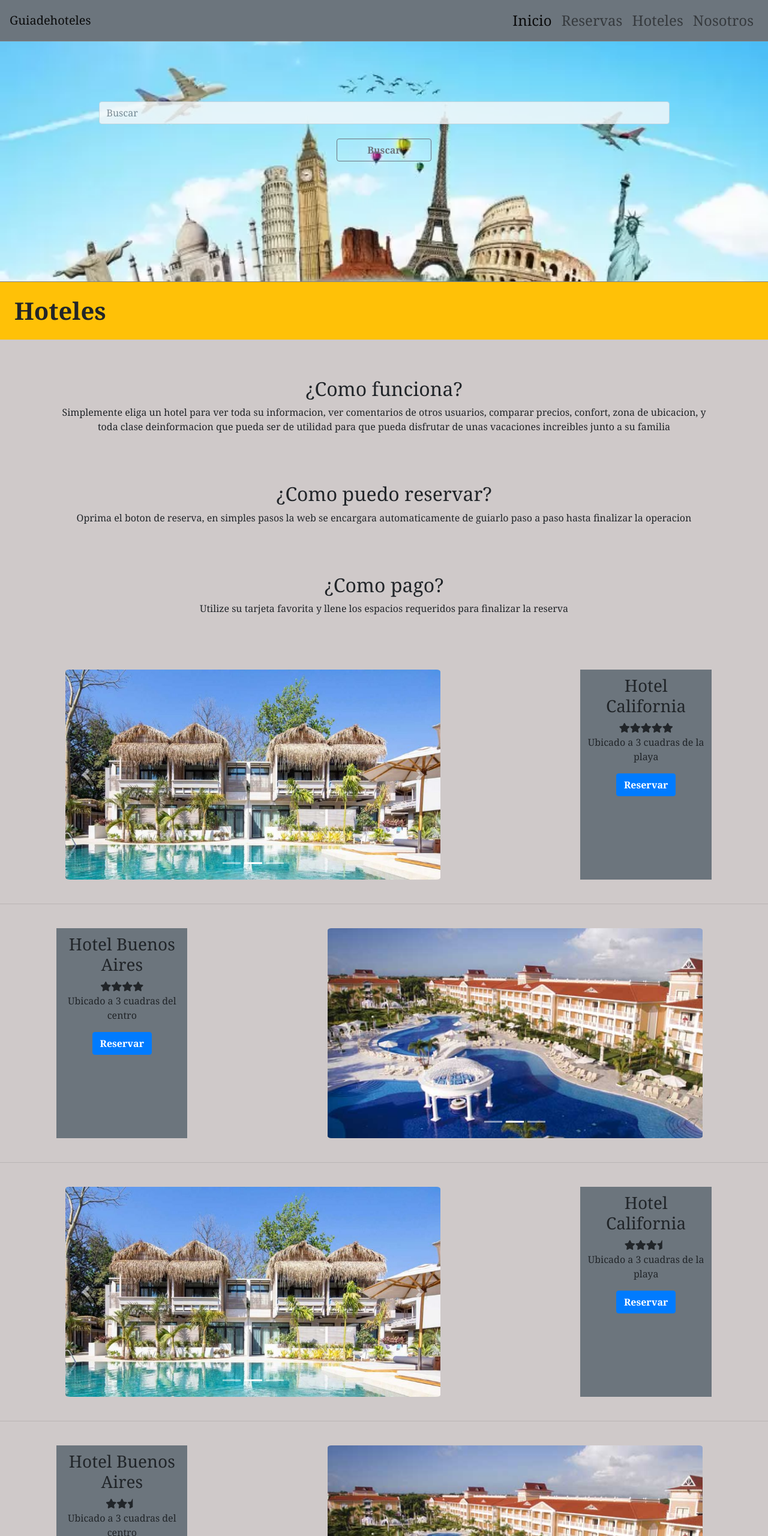
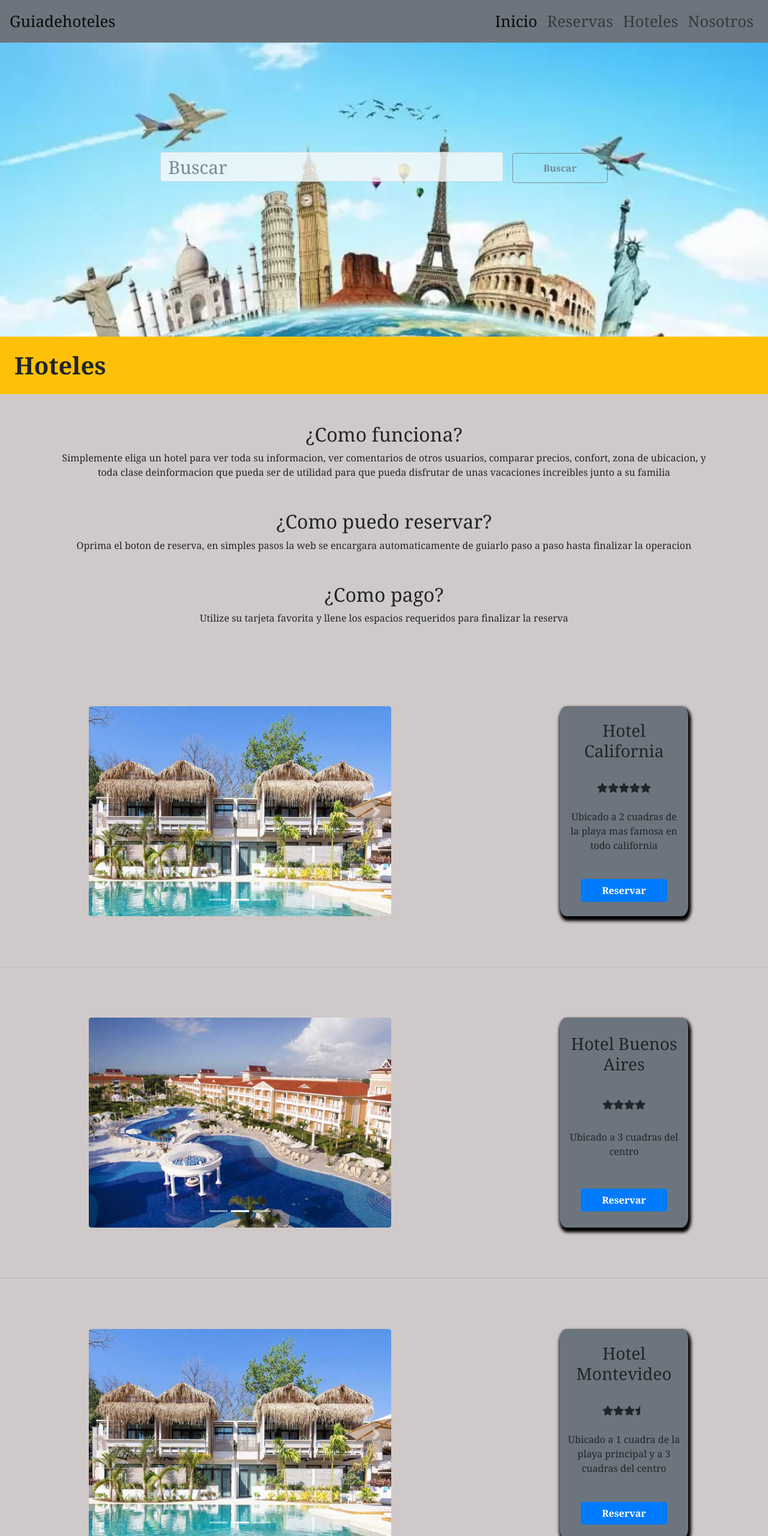
Before and after one commit to facubarneche/guiahoteles, a plain HTML site: page index.html in a window 1280 px wide. Shown: the top 2560 px of the page at 60% size. Drawn offline with nearby package versions, Linux system fonts and the light colour scheme; a script that the page names is missing.

Commit message:
Se termino el diseño responsive, algunos retoques en el diseño y se le agrego mediaquery para escritorio

```diff
--- a/index.html
+++ b/index.html
@@ -16,9 +16,9 @@
 </head>
 
 <body>
-
+    <!--NAVBAR-->
     <nav class="navbar sticky-top navbar-expand-lg navbar-light bg-secondary ">
-        <a class="navbar-brand" href="index.html">Guiadehoteles</a>
+        <a class="logo navbar-brand" href="index.html">Guiadehoteles</a>
         <button class="navbar-toggler" type="button" data-toggle="collapse" data-target="#navbarNavAltMarkup"
             aria-controls="navbarNavAltMarkup" aria-expanded="false" aria-label="Toggle navigation">
             <span class="navbar-toggler-icon"></span>
@@ -33,17 +33,17 @@
         </div>
     </nav>
 
-
-    <header class="row justify-content-center images br-g">
+    <!--BANNER-->
+    <header class="row justify-content-center images">
         <img src="images/viajes.png" alt="Guiadehoteles.com">
-        <form class="search col-11 col-md-9">
+        <form class="banner col-11 col-md-9">
             <input class="form-control bg-light" type="search" placeholder="Buscar" aria-label="Buscar"
                 id="searchInput">
-            <button class="btn btn-outline-secondary col-4 col-md-2 mt-4" type="search" id="searchBtn">Buscar</button>
+            <button class="btn btn-outline-secondary col-4 col-md-2 mt-4 boton-banner" type="search" id="searchBtn">Buscar</button>
         </form>
     </header>
 
-
+    <!--MAIN TITTLE-->
     <main>
         <h1 id="reservas" class="p-4 tittle bg-warning">Hoteles</h1>
     </main>
@@ -74,7 +74,7 @@
 
     <!-----------------------------------------HOTEL 1-------------------------------------------------->
     <div id="hoteles" class="row justify-content-around flex-wrap section2">
-        <div id="carouselExampleIndicators" class="carousel slide carrusel m-4 col-xl-6 col-md-6 col-sm-10 col-11"
+        <div id="carouselExampleIndicators" class="carousel slide carrusel m-4 col-lg-5 col-md-6 col-sm-10 col-11"
             data-ride="carousel">
             <ol class="carousel-indicators">
                 <li data-target="#carouselExampleIndicators" data-slide-to="0" class="active"></li>
@@ -101,25 +101,18 @@
                 <span class="sr-only">Next</span>
             </a>
         </div>
-        <div class="text-center cards m-4 bg-secondary col-xl-2 col-md-3 col-sm-4 col-6">
+        <div class="cards text-center d-flex flex-column justify-content-around m-4 bg-secondary col-xl-2 col-md-3 col-sm-4 col-6">
             <h3>Hotel California</h3>
-            <i class="fas fa-star"><i class="fas fa-star"></i><i class="fas fa-star"></i><i class="fas fa-star"></i><i
-                    class="fas fa-star"></i></i>
-            <p>Ubicado a 3 cuadras de la playa</p>
-            <button class="btn btn-primary">Reservar</button>
+            <i class="fas fa-star"><i class="fas fa-star"></i><i class="fas fa-star"></i><i class="fas fa-star"></i><i class="fas fa-star"></i></i>
+            <p>Ubicado a 2 cuadras de la playa mas famosa en todo california</p>
+            <button class="btn btn-primary centrar">Reservar</button>
         </div>
     </div>
     <hr>
     <!---------------------------------------HOTEL 2 ------------------------------------>
 
-    <div class="row justify-content-around section2">
-        <div class="text-center cards m-4 bg-secondary col-xl-2 col-md-3 col-sm-4 col-6">
-            <h3>Hotel Buenos Aires</h3>
-            <i class="fas fa-star"><i class="fas fa-star"><i class="fas fa-star"><i class="fas fa-star"></i></i></i></i>
-            <p>Ubicado a 3 cuadras del centro</p>
-            <button class="btn btn-primary">Reservar</button>
-        </div>
-        <div id="carouselExampleIndicators2" class="carousel slide carrusel m-4 col-xl-6 col-sm-10 col-11"
+    <div id="hoteles" class="row justify-content-around flex-wrap section2">
+        <div id="carouselExampleIndicators2" class="carousel slide carrusel m-4 col-lg-5 col-md-6 col-sm-10 col-11"
             data-ride="carousel">
             <ol class="carousel-indicators">
                 <li data-target="#carouselExampleIndicators2" data-slide-to="0" class="active"></li>
@@ -146,12 +139,18 @@
                 <span class="sr-only">Next</span>
             </a>
         </div>
+        <div class="cards text-center d-flex flex-column justify-content-around m-4 bg-secondary col-xl-2 col-md-3 col-sm-4 col-6">
+            <h3>Hotel Buenos Aires</h3>
+            <i class="fas fa-star"><i class="fas fa-star"><i class="fas fa-star"><i class="fas fa-star"></i></i></i></i>
+            <p>Ubicado a 3 cuadras del centro</p>
+            <button class="btn btn-primary centrar">Reservar</button>
+        </div>
     </div>
     <hr>
     <!---------------------------------------HOTEL 3 ------------------------------------>
 
-    <div class="row justify-content-around section2">
-        <div id="carouselExampleIndicators3" class="carousel slide carrusel m-4 col-xl-6 col-sm-10 col-11"
+    <div id="hoteles" class="row justify-content-around flex-wrap section2">
+        <div id="carouselExampleIndicators3" class="carousel slide carrusel m-4 col-lg-5 col-md-6 col-sm-10 col-11"
             data-ride="carousel">
             <ol class="carousel-indicators">
                 <li data-target="#carouselExampleIndicators3" data-slide-to="0" class="active"></li>
@@ -178,25 +177,19 @@
                 <span class="sr-only">Next</span>
             </a>
         </div>
-        <div class="text-center cards m-4 bg-secondary col-xl-2 col-md-3 col-sm-4 col-6">
-            <h3>Hotel California</h3>
+        <div class="cards text-center d-flex flex-column justify-content-around m-4 bg-secondary col-xl-2 col-md-3 col-sm-4 col-6">
+            <h3>Hotel Montevideo</h3>
             <i class="fas fa-star"><i class="fas fa-star"><i class="fas fa-star"><i
                             class="fas fa-star-half"></i></i></i></i>
-            <p>Ubicado a 3 cuadras de la playa</p>
-            <button class="btn btn-primary">Reservar</button>
+            <p>Ubicado a 1 cuadra de la playa principal y a 3 cuadras del centro</p>
+            <button class="btn btn-primary centrar">Reservar</button>
         </div>
     </div>
     <hr>
     <!---------------------------------------HOTEL 4 ------------------------------------>
 
-    <div class="row justify-content-around section2">
-        <div class="text-center cards m-4 bg-secondary col-xl-2 col-md-3 col-sm-4 col-6">
-            <h3>Hotel Buenos Aires</h3>
-            <i class="fas fa-star"><i class="fas fa-star"><i class="fas fa-star-half"></i></i></i>
-            <p>Ubicado a 3 cuadras del centro</p>
-            <button class="btn btn-primary">Reservar</button>
-        </div>
-        <div id="carouselExampleIndicators4" class="carousel slide carrusel m-4 col-xl-6 col-sm-10 col-11"
+    <div id="hoteles" class="row justify-content-around flex-wrap section2">
+        <div id="carouselExampleIndicators4" class="carousel slide carrusel m-4 col-lg-5 col-md-6 col-sm-10 col-11"
             data-ride="carousel">
             <ol class="carousel-indicators">
                 <li data-target="#carouselExampleIndicators4" data-slide-to="0" class="active"></li>
@@ -223,12 +216,18 @@
                 <span class="sr-only">Next</span>
             </a>
         </div>
+        <div class="cards text-center d-flex flex-column justify-content-around m-4 bg-secondary col-xl-2 col-md-3 col-sm-4 col-6">
+        <h3>Hotel Cali</h3>
+        <i class="fas fa-star"><i class="fas fa-star"><i class="fas fa-star-half"></i></i></i>
+        <p>Ubicado a 7 cuadras del centro de la cuidad, y a 5km de la zona de playa</p>
+            <button class="btn btn-primary centrar">Reservar</button>
+        </div>
     </div>
     <hr>
     <!---------------------------------------HOTEL 5 ------------------------------------>
 
-    <div class="row justify-content-around section2">
-        <div id="carouselExampleIndicators5" class="carousel slide carrusel m-4 col-xl-6 col-sm-10 col-11"
+    <div id="hoteles" class="row justify-content-around flex-wrap section2">
+        <div id="carouselExampleIndicators5" class="carousel slide carrusel m-4 col-lg-5 col-md-6 col-sm-10 col-11"
             data-ride="carousel">
             <ol class="carousel-indicators">
                 <li data-target="#carouselExampleIndicators5" data-slide-to="0" class="active"></li>
@@ -255,29 +254,22 @@
                 <span class="sr-only">Next</span>
             </a>
         </div>
-        <div class="text-center cards m-4 bg-secondary col-xl-2 col-md-3 col-sm-4 col-6">
-            <h3>Hotel California</h3>
+        <div class="cards text-center d-flex flex-column justify-content-around m-4 bg-secondary col-xl-2 col-md-3 col-sm-4 col-6">
+            <h3>Hotel Budapest</h3>
             <i class="fas fa-star"><i class="fas fa-star"></i></i>
-            <p>Ubicado a 3 cuadras de la playa</p>
-            <button class="btn btn-primary">Reservar</button>
+            <p>Ubicado a 4 cuadras de la playa y 5 cuadras del centro</p>
+            <button class="btn btn-primary centrar">Reservar</button>
 
         </div>
     </div>
     <hr>
     <!---------------------------------------HOTEL 6 ------------------------------------>
 
-    <div class="row justify-content-around section2">
-        <div class="text-center cards m-4 bg-secondary col-xl-2 col-md-3 col-sm-4 col-6">
-            <h3>Hotel Buenos Aires</h3>
-            <i class="fas fa-star"><i class="fas fa-star"><i class="fas fa-star"><i class="fas fa-star"><i
-                                class="fas fa-star-half"></i></i></i></i></i>
-            <p>Ubicado a 3 cuadras del centro</p>
-            <button class="btn btn-primary">Reservar</button>
-        </div>
-        <div id="carouselExampleIndicators6" class="carousel slide carrusel m-4 col-xl-6 col-sm-10 col-11"
+    <div id="hoteles" class="row justify-content-around flex-wrap section2">
+        <div id="carouselExampleIndicators6" class="carousel slide carrusel m-4 col-lg-5 col-md-6 col-sm-10 col-11"
             data-ride="carousel">
-            <ol class="carousel-indicators">
-                <li data-target="#carouselExampleIndicators6" data-slide-to="0" class="active"></li>
+        <ol class="carousel-indicators">
+            <li data-target="#carouselExampleIndicators6" data-slide-to="0" class="active"></li>
                 <li data-target="#carouselExampleIndicators6" data-slide-to="1"></li>
                 <li data-target="#carouselExampleIndicators6" data-slide-to="2"></li>
             </ol>
@@ -301,11 +293,18 @@
                 <span class="sr-only">Next</span>
             </a>
         </div>
+        <div class="cards text-center d-flex flex-column justify-content-around m-4 bg-secondary col-xl-2 col-md-3 col-sm-4 col-6">
+            <h3>Hotel Ontario</h3>
+            <i class="fas fa-star"><i class="fas fa-star"><i class="fas fa-star"><i class="fas fa-star"><i
+                                class="fas fa-star-half"></i></i></i></i></i>
+            <p>Ubicado a 3 cuadras del centro y a 10km de la frontera con los estados unidos</p>
+            <button class="btn btn-primary centrar">Reservar</button>
+        </div>
     </div>
     <hr>
     <!---------------------------------HOTEL 7------------------------------------>
-    <div class="row justify-content-around section2">
-        <div id="carouselExampleIndicators7" class="carousel slide carrusel m-4 col-xl-6 col-sm-10 col-11"
+    <div id="hoteles" class="row justify-content-around flex-wrap section2">
+        <div id="carouselExampleIndicators7" class="carousel slide carrusel m-4 col-lg-5 col-md-6 col-sm-10 col-11"
             data-ride="carousel">
             <ol class="carousel-indicators">
                 <li data-target="#carouselExampleIndicators7" data-slide-to="0" class="active"></li>
@@ -333,11 +332,11 @@
             </a>
         </div>
 
-        <div class="text-center cards m-4 bg-secondary col-xl-2 col-md-3 col-sm-4 col-6">
-            <h3>Hotel California</h3>
+        <div class="cards text-center d-flex flex-column justify-content-around m-4 bg-secondary col-xl-2 col-md-3 col-sm-4 col-6">
+            <h3>Hotel Santiago</h3>
             <i class="fas fa-star"><i class="fas fa-star"></i></i>
-            <p>Ubicado a 3 cuadras de la playa</p>
-            <button class="btn btn-primary">Reservar</button>
+            <p>Ubicado a 2 cuadras de la playa y 7 cuadras del centro</p>
+            <button class="btn centrar btn-primary">Reservar</button>
         </div>
     </div>
     </section>
--- a/main.js
+++ /dev/null
@@ -1,9 +0,0 @@
-let searchInput = document.getElementById('searchInput');
-let searchBtn = document.getElementById('searchBtn');
-
-const search = () =>{
-    searchBtn.addEventListener('click',()=>{
-        console.log("hola")
-    });
-};
-search();
--- a/style.css
+++ b/style.css
@@ -8,9 +8,10 @@ body{
     background: rgb(207, 201, 201);
     overflow-x: hidden;
 }
-nav{
+nav, .logo{
     font-size: 24px;
 }
+
 .tittle{
     font-weight: bolder;
 }
@@ -29,7 +30,7 @@ nav{
     object-fit: cover;
 }
 
-.search{
+.banner{
     height: 300px;
 }
 .images img{
@@ -41,10 +42,9 @@ nav{
 }
 .images form{
     text-align: center;
-    margin: 100px 5px 0px 5px;
+    margin-top: 100px;
 }
 .section1 div{
-    margin: 15px ;
     padding-bottom:35px;
     text-align: center;
 }
@@ -53,21 +53,22 @@ nav{
 }
 .btn{
     font-weight: 600;
+    width: 75%;
 }
+
 .bordes{
     border: 2px solid black;
-}
-.br-g{
-    border: 1px solid grey;
 }
 
 .cards{
     padding: 10px;
-}
-.botones{
-    height: 100px;
-    align-items: flex-end;
-    justify-content: center;
+    min-height: 300px;
+    box-shadow: 2px 5px 5px 3px black;
+    border-radius: 5%;
+    -webkit-border-radius: 5%;
+    -moz-border-radius: 5%;
+    -ms-border-radius: 5%;
+    -o-border-radius: 5%;
 }
 
 .fab{
@@ -84,3 +85,45 @@ a:hover{
 .design{
     font-size: 20px;
 }
+.centrar{
+    align-self: center;
+}
+
+/*
+<======MEDIA QUERY======>
+*/
+
+@media (min-width: 768px) {
+    .images img{
+      height: 510px;
+    }
+    .images form{
+        display: flex;
+        margin-top: 160px;
+        opacity: .8;
+        justify-content: center;
+    }
+    .images form input{
+        width: 60%;
+        height: 50px;
+        margin-top: 22px;
+        margin-right: 15px;
+        font-size: 30px;
+    }
+    .boton-banner{
+        height: 50px;
+        width: 10%;
+    }
+    .banner{
+        height: 330px;
+    }
+    nav, .logo{
+        font-size: 26px;
+    }
+    #hoteles{
+        margin: 60px 0px 60px;
+    }
+    .centrar{
+        align-self: center;
+    }
+}
```
